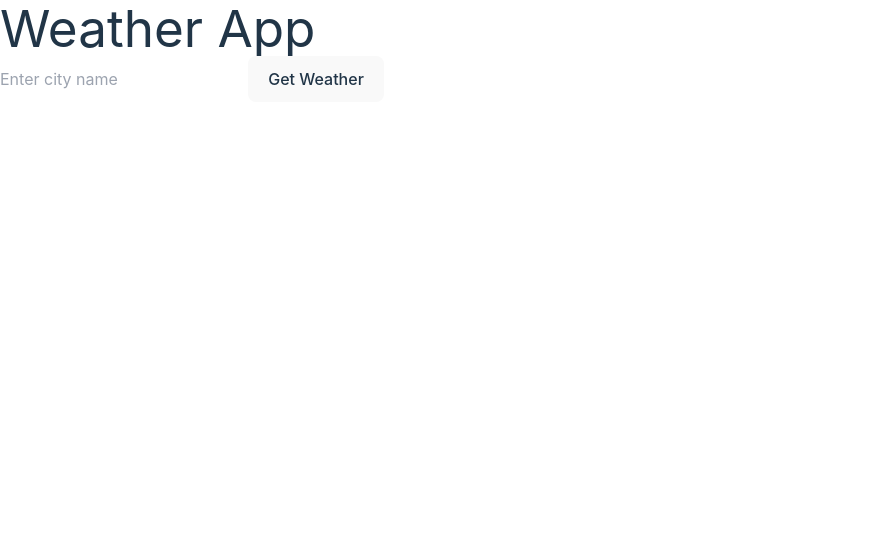
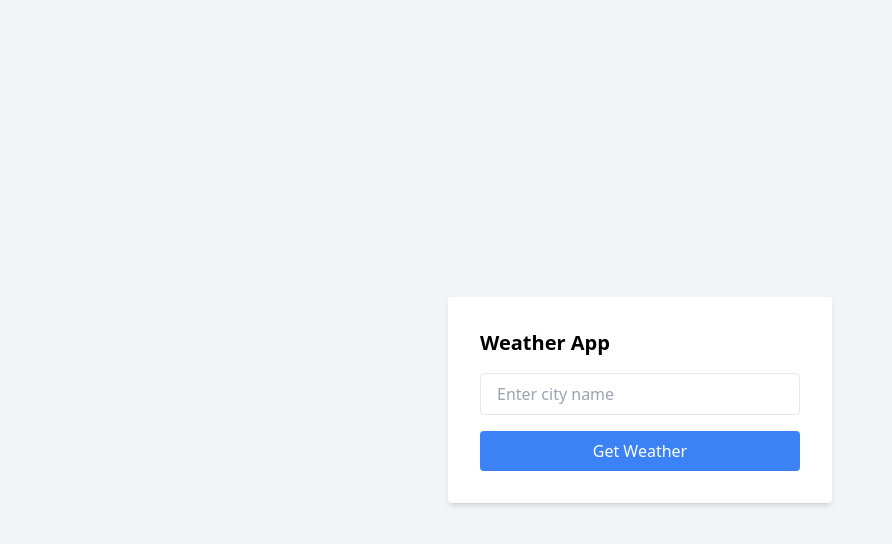
Before and after one commit to stilyanpetrovv/react-weather-app, a React (Vite) app in the folder client/: page / in a window 1280 px wide. Shown: the top 544 px of the page, without its empty margins (0-892 px from the left). Built offline with nearby package versions, Linux system fonts and the light colour scheme.

Commit message:
integraded swr with axios & repaired tailwind

```diff
--- a/client/src/index.css
+++ b/client/src/index.css
@@ -3,62 +3,13 @@
 @tailwind utilities;
 
 :root {
-  font-family: Inter, system-ui, Avenir, Helvetica, Arial, sans-serif;
-  line-height: 1.5;
-  font-weight: 400;
-
-  color-scheme: light dark;
-  color: rgba(255, 255, 255, 0.87);
-  background-color: #242424;
-
-  font-synthesis: none;
-  text-rendering: optimizeLegibility;
-  -webkit-font-smoothing: antialiased;
-  -moz-osx-font-smoothing: grayscale;
+  margin: 0;
+  padding: 0;
+  box-sizing: border-box;
 }
 
-a {
-  font-weight: 500;
-  color: #646cff;
-  text-decoration: inherit;
-}
-a:hover {
-  color: #535bf2;
-}
-
-h1 {
-  font-size: 3.2em;
-  line-height: 1.1;
-}
-
-button {
-  border-radius: 8px;
-  border: 1px solid transparent;
-  padding: 0.6em 1.2em;
-  font-size: 1em;
-  font-weight: 500;
-  font-family: inherit;
-  background-color: #1a1a1a;
-  cursor: pointer;
-  transition: border-color 0.25s;
-}
-button:hover {
-  border-color: #646cff;
-}
-button:focus,
-button:focus-visible {
-  outline: 4px auto -webkit-focus-ring-color;
-}
-
-@media (prefers-color-scheme: light) {
-  :root {
-    color: #213547;
-    background-color: #ffffff;
-  }
-  a:hover {
-    color: #747bff;
-  }
-  button {
-    background-color: #f9f9f9;
+@media (max-width: 768px) {
+  body {
+    font-size: 16px;
   }
 }
--- a/client/src/pages/HomePage.jsx
+++ b/client/src/pages/HomePage.jsx
@@ -1,59 +1,60 @@
 import React, { useState } from 'react';
+import useSWR from 'swr';
 import axios from 'axios';
+
+const fetcher = (url) => axios.get(url).then((res) => res.data);
 
 function WeatherApp() {
   const [city, setCity] = useState('');
-  const [weather, setWeather] = useState(null);
-  const [error, setError] = useState('');
+  const [query, setQuery] = useState(null); // Track user-submitted city
+  const { data: weather, error, isValidating } = useSWR(
+    query ? `http://localhost:3000/api/weather?city=${query}` : null,
+    fetcher,
+    {
+      revalidateOnFocus: false,
+      dedupingInterval: 60000, // Prevent refetch on window focus
+    }
+  );
 
-  const fetchWeather = async () => {
-    setError('');
-    setWeather(null); // Reset previous data before new request
-    try {
-      const response = await axios.get(`http://localhost:3000/api/weather?city=${city}`);
-      setWeather(response.data);
-    } catch (err) {
-      if (err.response) {
-        // Server returned an error response
-        setError(err.response.data.error || 'Something went wrong!');
-      } else {
-        // Other errors (e.g., network issues)
-        setError('Unable to fetch data. Please try again later.');
-      }
-    }
-  };
-
-  // Handle form submission
   const handleSubmit = (e) => {
     e.preventDefault();
     if (!city.trim()) {
-      setError('City name cannot be empty!');
+      alert('City name cannot be empty!');
       return;
     }
-    fetchWeather();
+    setQuery(city); // Trigger SWR fetch by setting query
   };
 
   return (
-    <div className="wrapper">
-      <h1>Weather App</h1>
+    <div className="min-h-screen flex items-center justify-center bg-gray-100">
+      <div className="bg-white p-8 rounded shadow-md w-full max-w-sm">
+        <h1 className="text-xl font-bold mb-4">Weather App</h1>
         <form onSubmit={handleSubmit}>
           <input
             type="text"
             placeholder="Enter city name"
             value={city}
             onChange={(e) => setCity(e.target.value)}
+            className="w-full px-4 py-2 border rounded mb-4"
           />
-        <button type="submit">Get Weather</button>
-      </form>
-      {error && <p className="error">{error}</p>}
+          <button
+            type="submit"
+            className="w-full bg-blue-500 hover:bg-blue-600 text-white py-2 px-4 rounded"
+          >
+            Get Weather
+          </button>
+          {isValidating && <p className="text-green-500">Loading...</p>}
+          {error && <p className="text-red-500">Error: {error.response?.data?.error || error.    message}</p>}
           {weather && (
-        <div className="weather-details">
+          <div>
             <h3>Weather Details:</h3>
             <p>Temperature: {weather.temperature}°C</p>
             <p>Windspeed: {weather.windspeed} km/h</p>
             <p>Weather Code: {weather.weathercode}</p>
           </div>
        )}
+        </form>
+      </div>
     </div>
   );
 }
--- a/client/tailwind.config.js
+++ b/client/tailwind.config.js
@@ -1,6 +1,6 @@
 /** @type {import('tailwindcss').Config} */
 export default {
-  content: ['./src/**/*.{js,jsx,ts,tsx}', './public/index.html'],
+  content: ['./src/**/*.{js,jsx,ts,tsx}'],
   theme: {
     extend: {},
   },
```
Lines whose indentation alone changed are shown as unchanged.
